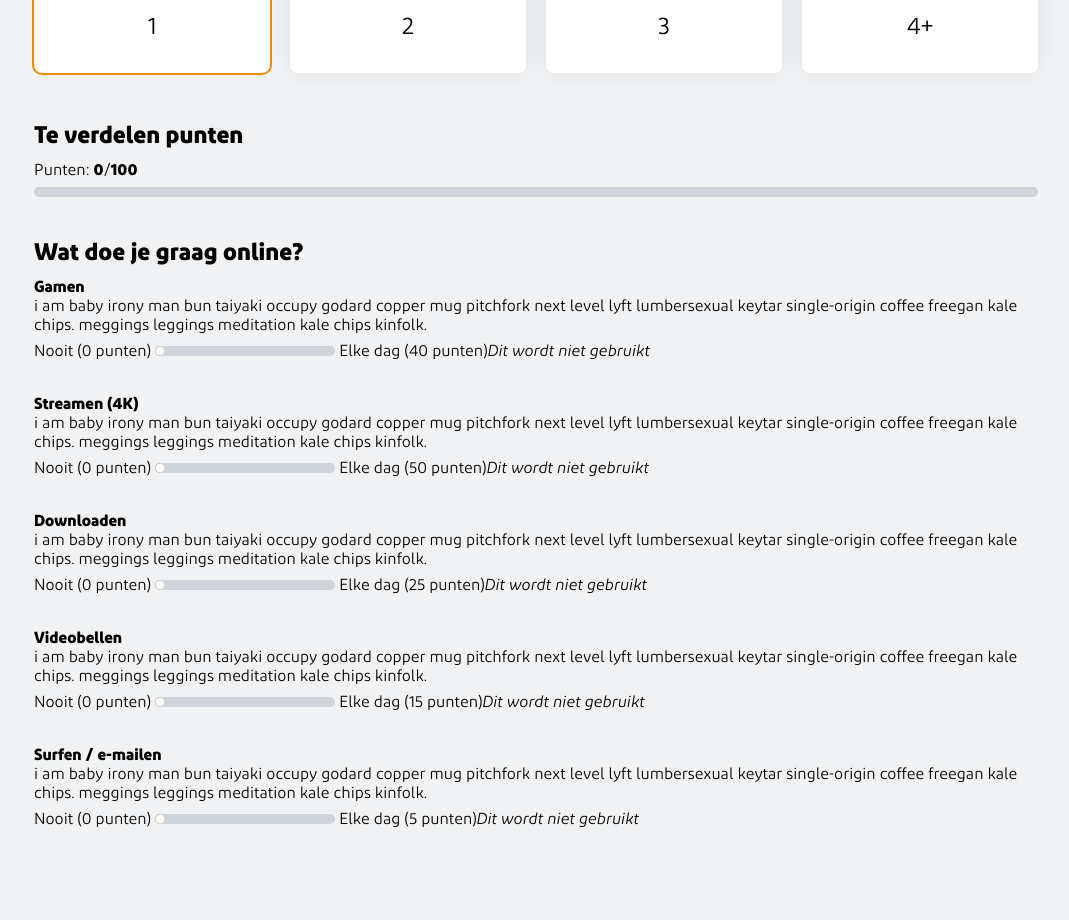
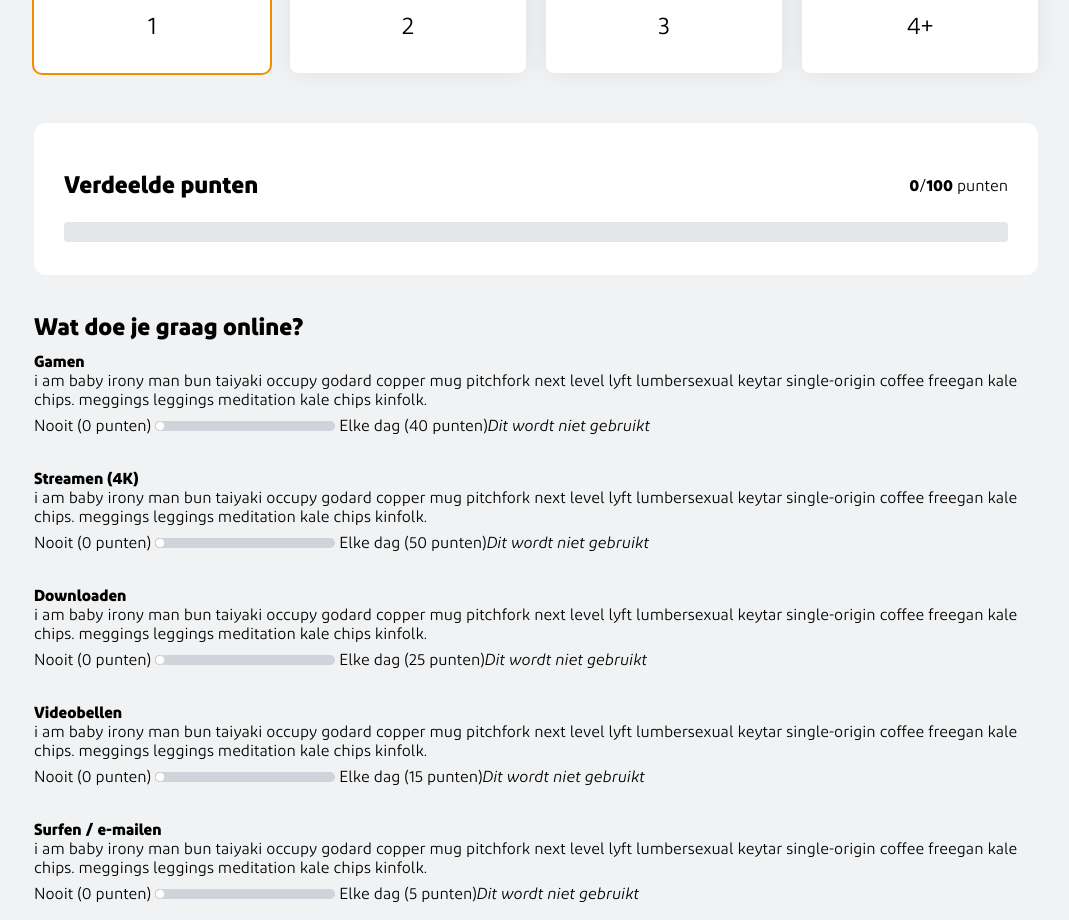
Before and after one commit to gerwinov/zg-point-distributer, a React (Create React App) app: page / in a window 1280 px wide. Shown: the part 934-1854 px from the top of the page, without its empty margins (104-1173 px from the left). Before the commit the page ends 1814 px from the top, so only its background shows below. Built offline with nearby package versions, Linux system fonts and the light colour scheme.

Commit message:
Progress bar styling added

```diff
--- a/src/components/distributer/Distributer.js
+++ b/src/components/distributer/Distributer.js
@@ -98,7 +98,6 @@ class Distributer extends React.Component {
           {radioButtons}
         </div>
         <div className={styles.progress}>
-          <h2 className={styles.title}>Te verdelen punten</h2>
           <ProgressBar max={this.props.points} value={this.props.pointsDistributed} />
         </div>
         <div className={styles.sliders}>
--- a/src/components/distributer/Distributer.module.scss
+++ b/src/components/distributer/Distributer.module.scss
@@ -24,5 +24,8 @@
 }
 
 .progress {
+  background-color: var(--white);
+  border-radius: 12px;
+  padding: 30px;
   margin-top: 40px;
 }
--- a/src/components/progressbar/ProgressBar.js
+++ b/src/components/progressbar/ProgressBar.js
@@ -4,7 +4,10 @@ import styles from './ProgressBar.module.scss';
 function ProgressBar(props) {
     return (
       <div>
-        <label htmlFor="progressbar">Punten: <strong>{props.value}</strong>/<strong>{props.max}</strong></label>
+        <div className={styles.wrapper}>
+          <h2 className={styles.title}>Verdeelde punten</h2>
+          <label htmlFor="progressbar"><strong>{props.value}</strong>/<strong>{props.max}</strong> punten</label>
+        </div>
         <progress
           id="progressbar"
           className={styles.progressbar}
--- a/src/components/progressbar/ProgressBar.module.scss
+++ b/src/components/progressbar/ProgressBar.module.scss
@@ -1,19 +1,25 @@
+.wrapper {
+  display: flex;
+  justify-content: space-between;
+  align-items: center;
+}
+
 .progressbar{
   width: 100%;
   animation: animate-stripes 5s linear infinite;
 
   &[value] {
     appearance: none;
-    height: 10px;
+    height: 20px;
 
     &::-webkit-progress-bar {
-      background-color: var(--silver-85);
-      border-radius: 8px;
+      background-color: var(--silver-95);
+      border-radius: 4px;
     }
 
     &::-webkit-progress-value {
-      background-image: linear-gradient(to right, var(--orange) 0%, var(--orange-darken) 154%);
-      border-radius: 8px;
+      background-image: linear-gradient(to right, var(--orange-lighten) 34%, var(--orange-darken) 99%);
+      border-radius: 4px;
       transition: width 0.5s;
     }
   }
--- a/src/index.scss
+++ b/src/index.scss
@@ -108,7 +108,7 @@ input[type=range] {
   --silver-15: #242526;
   --dark: #1c1d1e;
   --orange: #f48c00;
-  --orange-darken: #db7d00;
+  --orange-darken: #f56606;
   --orange-lighten: #f8ba66;
   --blue: #00aacc;
 }
```
